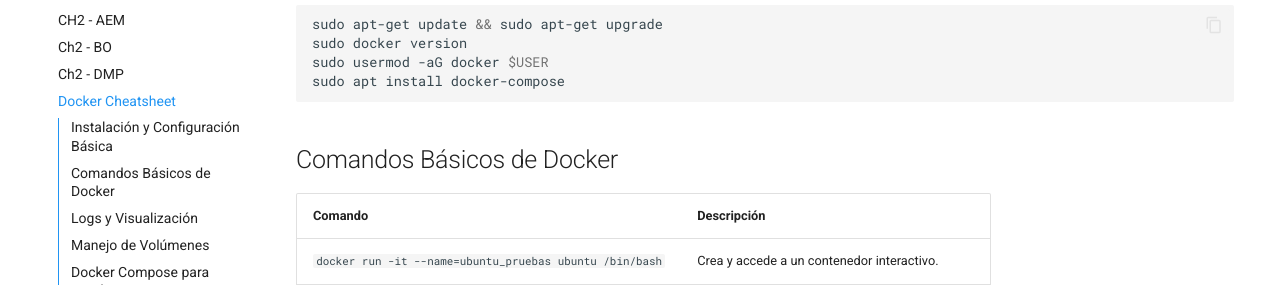
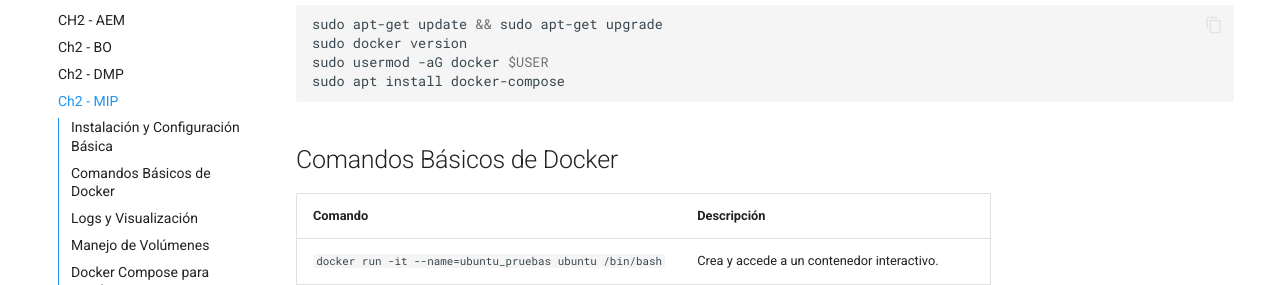
Before and after one commit to jmunozji/DAW24_25_tasks, an MkDocs documentation site: the page built from docs/Ud2/Ch2_MIP.md, in a window 1280 px wide. Shown: the part 226-511 px from the top of the page. Built offline with MkDocs 1.6.1 and Material for MkDocs 9.7.7, drawn with Linux system fonts in a browser that asks for light colours.

Commit message:
Cambio título Ch2_MIP

```diff
--- a/docs/Ud2/Ch2_MIP.md
+++ b/docs/Ud2/Ch2_MIP.md
@@ -1,3 +1,7 @@
+---
+title: 'Ch2 - MIP'
+---
+
 # Docker Cheatsheet
 
 ## Instalación y Configuración Básica
```
